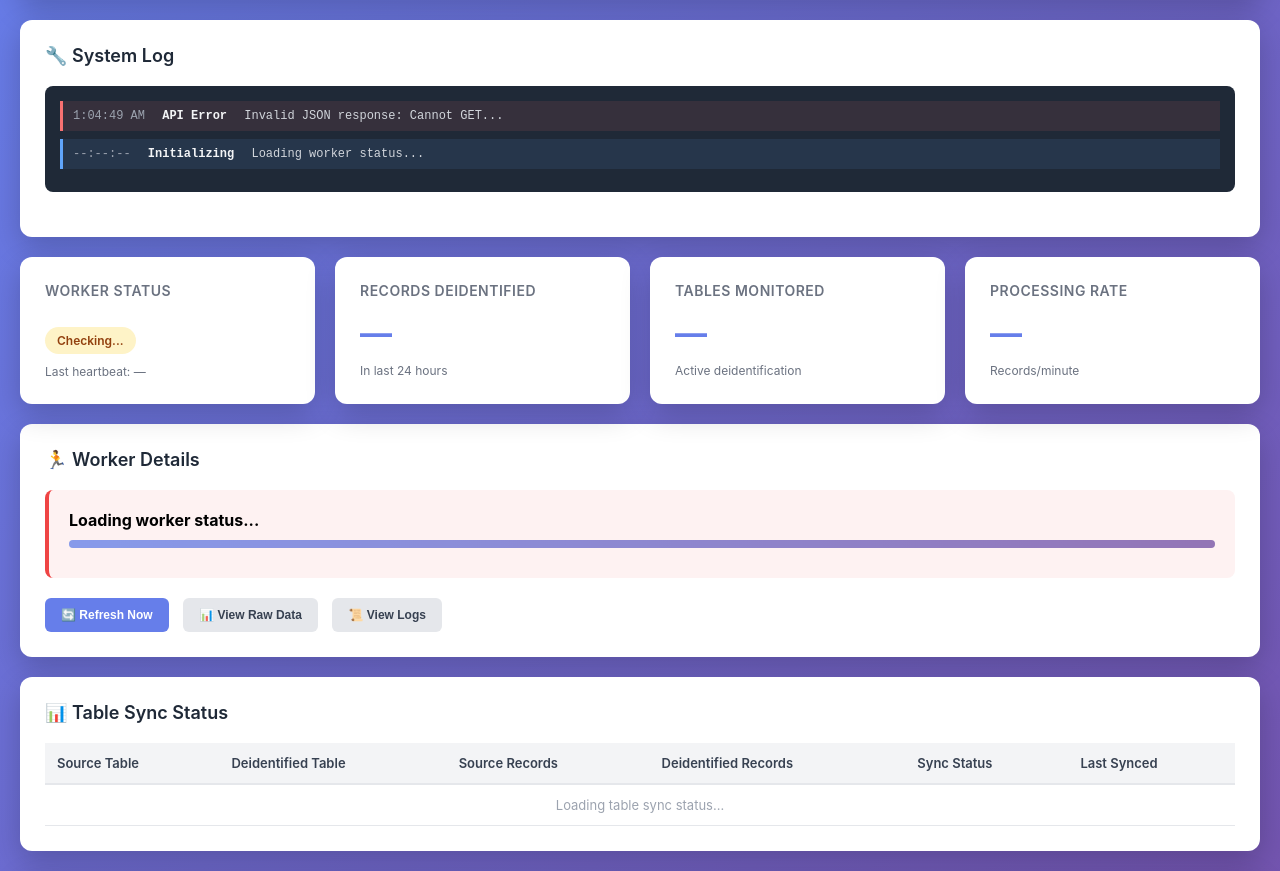
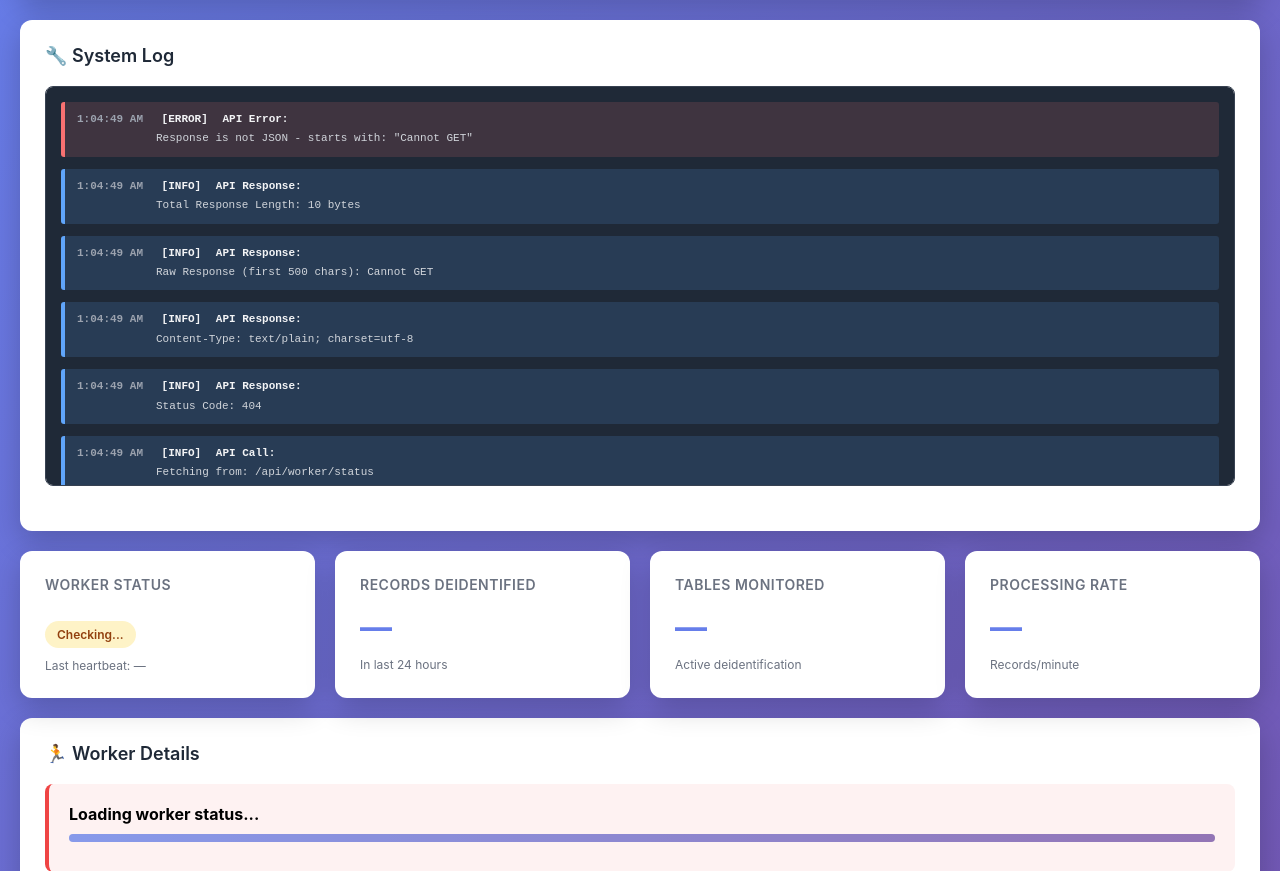
Before and after one commit to AOshogwe/Deidentification-App, a Flask app: template app/templates/worker_status.html in a window 1280 px wide. Shown: the part 146-1017 px from the top of the page. Run offline with Flask 3, Linux system fonts and the light colour scheme; the template is opened without the code that fills it, so the values that code supplies are empty.

Commit message:
Add detailed error logging with HTTP status, content-type, and response preview

```diff
--- a/app/templates/worker_status.html
+++ b/app/templates/worker_status.html
@@ -298,52 +298,63 @@
             padding: 15px;
             border-radius: 8px;
             font-family: 'Courier New', monospace;
-            font-size: 12px;
-            max-height: 300px;
+            font-size: 11px;
+            max-height: 400px;
             overflow-y: auto;
             margin-bottom: 20px;
+            border: 1px solid #374151;
         }
 
         .error-log-item {
-            margin-bottom: 8px;
-            padding: 8px;
-            border-left: 3px solid;
-            padding-left: 10px;
+            margin-bottom: 12px;
+            padding: 10px;
+            border-left: 4px solid;
+            padding-left: 12px;
+            border-radius: 3px;
+            word-break: break-word;
+            line-height: 1.4;
         }
 
         .error-log-item.error-error {
             border-left-color: #f87171;
-            background: rgba(248, 113, 113, 0.1);
+            background: rgba(248, 113, 113, 0.15);
         }
 
         .error-log-item.error-warning {
             border-left-color: #fbbf24;
-            background: rgba(251, 191, 36, 0.1);
+            background: rgba(251, 191, 36, 0.15);
         }
 
         .error-log-item.error-info {
             border-left-color: #60a5fa;
-            background: rgba(96, 165, 250, 0.1);
+            background: rgba(96, 165, 250, 0.15);
         }
 
         .error-log-item.error-success {
             border-left-color: #34d399;
-            background: rgba(52, 211, 153, 0.1);
+            background: rgba(52, 211, 153, 0.15);
         }
 
         .error-time {
             color: #9ca3af;
-            margin-right: 10px;
+            margin-right: 8px;
+            font-weight: 600;
+            min-width: 70px;
+            display: inline-block;
         }
 
         .error-title {
             color: #f3f4f6;
             font-weight: 600;
-            margin-right: 10px;
+            margin-right: 8px;
+            display: inline-block;
         }
 
         .error-message {
             color: #d1d5db;
+            display: block;
+            margin-top: 4px;
+            margin-left: 79px;
         }
 
         .log-line {
@@ -603,64 +614,117 @@
 
         async function updateStatus() {
             try {
-                // Call real API endpoint
+                addErrorLog('API Call', `Fetching from: /api/worker/status`, 'info');
+
                 const response = await fetch('/api/worker/status');
+
+                addErrorLog('API Response', `Status Code: ${response.status}`, 'info');
+                addErrorLog('API Response', `Content-Type: ${response.headers.get('content-type')}`, 'info');
 
                 // Log the raw response for debugging
                 const responseText = await response.text();
-                console.log('Response Status:', response.status);
-                console.log('Response Type:', response.headers.get('content-type'));
-                console.log('Response Text:', responseText.substring(0, 200));
+
+                const responsePreview = responseText.substring(0, 500);
+                addErrorLog('API Response', `Raw Response (first 500 chars): ${responsePreview}`, 'info');
+                addErrorLog('API Response', `Total Response Length: ${responseText.length} bytes`, 'info');
+
+                // Check if response looks like HTML (error page)
+                if (responseText.includes('<!DOCTYPE') || responseText.includes('<html')) {
+                    addErrorLog('API Error', 'Server returned HTML instead of JSON - likely a 404 or 500 error', 'error');
+                    addErrorLog('API Error', `HTML Body: ${responseText.substring(0, 300)}...`, 'error');
+                    return;
+                }
+
+                // Check if response looks like plain text error
+                if (!responseText.startsWith('{')) {
+                    addErrorLog('API Error', `Response is not JSON - starts with: "${responseText.substring(0, 50)}"`, 'error');
+                    return;
+                }
 
                 // Try to parse as JSON
                 let data;
                 try {
                     data = JSON.parse(responseText);
+                    addErrorLog('API Response', 'Successfully parsed JSON', 'success');
                 } catch (parseError) {
-                    console.error('JSON Parse Error:', parseError);
-                    addErrorLog('API Error', `Invalid JSON response: ${responseText.substring(0, 100)}...`, 'error');
+                    addErrorLog('JSON Parse Error', `${parseError.message}`, 'error');
+                    addErrorLog('JSON Parse Error', `Failed to parse: ${responseText.substring(0, 100)}...`, 'error');
                     return;
                 }
 
-                if (!response.ok || data.error) {
-                    const errorMsg = data.error || 'Failed to fetch worker status';
-                    addErrorLog('API Error', errorMsg, 'error');
-                    throw new Error(errorMsg);
+                if (!response.ok) {
+                    const errorMsg = data.error || data.message || 'Unknown error';
+                    addErrorLog('API Error', `HTTP ${response.status}: ${errorMsg}`, 'error');
+                    if (data.traceback) {
+                        addErrorLog('API Error', `Stack: ${data.traceback.substring(0, 200)}...`, 'error');
+                    }
+                    return;
                 }
 
+                if (data.error) {
+                    const errorMsg = data.error;
+                    addErrorLog('API Error', errorMsg, 'error');
+                    return;
+                }
+
+                addErrorLog('API Success', `Loaded data for ${data.tables_monitored} tables with ${data.total_deidentified} deidentified records`, 'success');
                 clearErrorLog();
                 updateMetrics(data);
                 updateWorkerDetails(data);
                 updateTableSync(data);
                 updateProgress(data);
                 updateLogs(data);
-                addErrorLog('Status', 'Successfully updated worker status', 'success');
 
             } catch (error) {
-                console.error('Failed to update status:', error);
-                addErrorLog('Critical Error', error.message, 'error');
+                addErrorLog('JavaScript Error', error.toString(), 'error');
+                addErrorLog('JavaScript Error', `Stack: ${error.stack}`, 'error');
             }
         }
 
         function addErrorLog(title, message, type = 'info') {
             const errorContainer = document.getElementById('errorLog');
-            if (!errorContainer) return;
+            if (!errorContainer) {
+                console.error('Error log container not found!');
+                return;
+            }
 
             const timestamp = new Date().toLocaleTimeString();
             const errorItem = document.createElement('div');
             errorItem.className = `error-log-item error-${type}`;
+
+            // Truncate long messages but show more detail
+            let displayMessage = message;
+            if (message.length > 300) {
+                displayMessage = message.substring(0, 300) + '...';
+            }
+
             errorItem.innerHTML = `
                 <span class="error-time">${timestamp}</span>
-                <span class="error-title">${title}</span>
-                <span class="error-message">${message}</span>
+                <span class="error-title">[${type.toUpperCase()}]</span>
+                <span class="error-title">${title}:</span>
+                <span class="error-message">${escapeHtml(displayMessage)}</span>
             `;
+
+            // Add title tooltip with full message
+            if (message.length > 300) {
+                errorItem.title = message;
+            }
 
             errorContainer.insertBefore(errorItem, errorContainer.firstChild);
 
-            // Keep only last 20 logs
-            while (errorContainer.children.length > 20) {
+            // Keep only last 50 logs
+            while (errorContainer.children.length > 50) {
                 errorContainer.removeChild(errorContainer.lastChild);
             }
+
+            // Also log to console
+            console.log(`[${title}] ${message}`);
+        }
+
+        function escapeHtml(text) {
+            const div = document.createElement('div');
+            div.textContent = text;
+            return div.innerHTML;
         }
 
         function clearErrorLog() {
```
